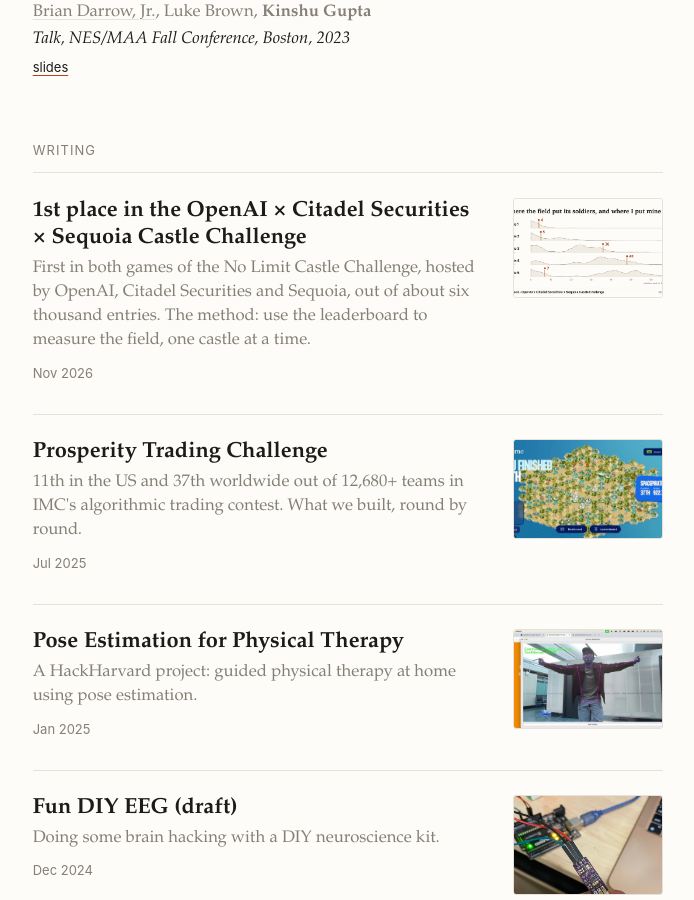
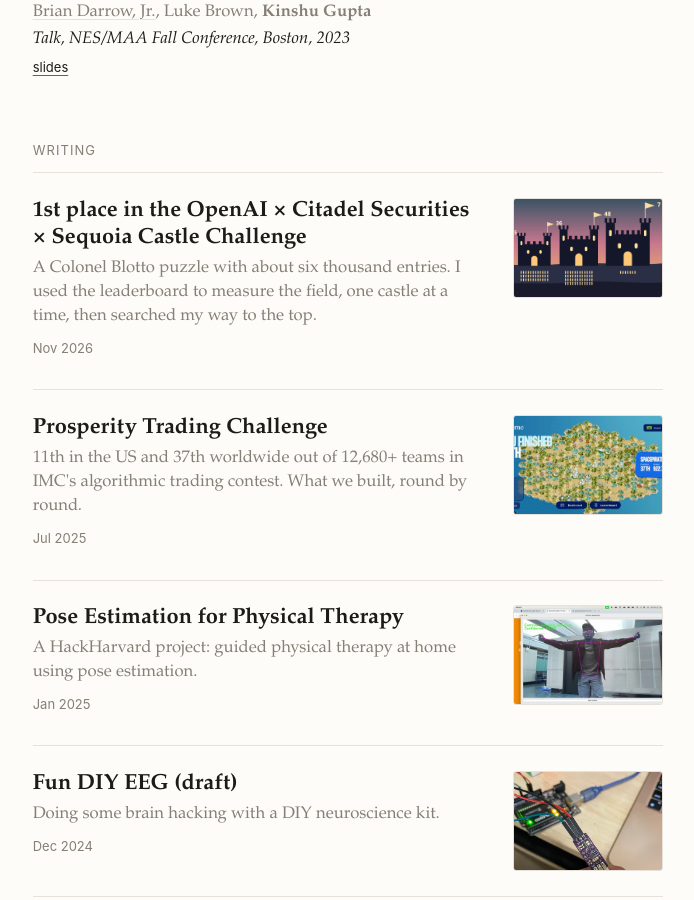
Before and after one commit to kinshu0/kinshu0.github.io, a Jekyll site: the page built from index.markdown, in a window 1280 px wide and 900 px high, scrolled down 781 px. Shown: the whole window, without its empty margins (292-986 px from the left). Built offline with Jekyll 4.4.1, drawn with Linux system fonts in a browser that asks for light colours.

Commit message:
Castle post: First light as link preview and thumbnail; description no longer repeats the title
Co-Authored-By: Claude Fable 5.2 <noreply@anthropic.com>

```diff
--- a/_posts/2026-11-15-castle-challenge.markdown
+++ b/_posts/2026-11-15-castle-challenge.markdown
@@ -4,9 +4,9 @@ title: "1st place in the OpenAI × Citadel Securities × Sequoia Castle Challeng
 date: 2026-11-15 12:00:00 -0500
 permalink: /castle-challenge/
 math: true
-description: "First in both games of the No Limit Castle Challenge, hosted by OpenAI, Citadel Securities and Sequoia, out of about six thousand entries. The method: use the leaderboard to measure the field, one castle at a time."
-thumb: /assets/castle/field-and-mine.png
-image: /assets/castle/field-and-mine.png
+description: "A Colonel Blotto puzzle with about six thousand entries. I used the leaderboard to measure the field, one castle at a time, then searched my way to the top."
+thumb: /assets/castle/first-light-thumb.png
+image: /assets/castle/first-light.png
 ---
 
 <link rel="stylesheet" href="/assets/castle/predictor.css">
```
Also changed, not shown: assets/castle/first-light-thumb.png (added), assets/castle/first-light.png (added).
